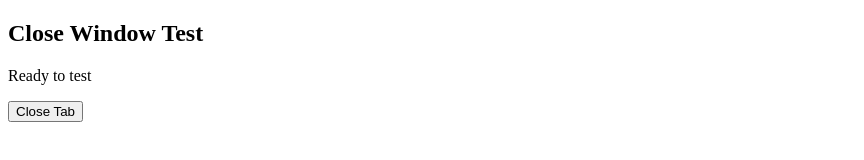
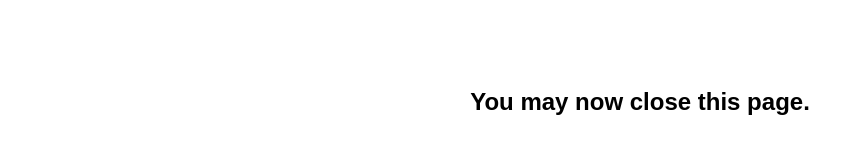
Before and after one commit to eki12360-del/Platoform-Close-Tab, a plain HTML site: page index.html in a window 1280 px wide. Shown: the whole page, without its empty margins (0-864 px from the left). Drawn offline with Linux system fonts and the light colour scheme.

Commit message:
Update index.html

```diff
--- a/index.html
+++ b/index.html
@@ -4,26 +4,12 @@
     <meta charset="UTF-8">
     <meta name="viewport"
           content="width=device-width, initial-scale=1">
-    <title>Close Tab Test</title>
 </head>
-<body>
-    <h2>Close Window Test</h2>
-    <p id="status">Ready to test</p>
-
-    <button onclick="closeTab()">Close Tab</button>
-
-    <script>
-        function closeTab() {
-            document.getElementById("status").textContent =
-                "JavaScript executed successfully. Attempting closure...";
-
-            window.close();
-
-            setTimeout(function() {
-                document.getElementById("status").textContent =
-                    "The browser blocked window.close().";
-            }, 1000);
-        }
-    </script>
+<body style="
+    font-family: Arial, sans-serif;
+    text-align: center;
+    padding: 60px 20px;
+">
+    <h2>You may now close this page.</h2>
 </body>
 </html>
```
